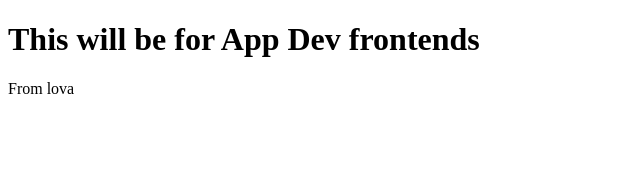
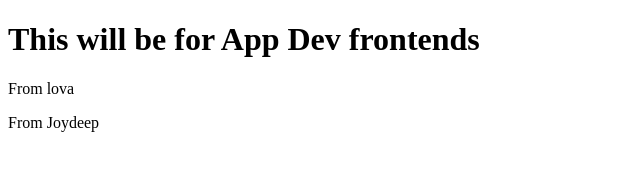
Before and after one commit to faisalahmed3/savorly-app, a plain HTML site: page Client-Side/index.html in a window 1280 px wide. Shown: the whole page, without its empty margins (0-640 px from the left). Drawn offline with Linux system fonts and the light colour scheme.

Commit message:
from Joydeep

```diff
--- a/Client-Side/index.html
+++ b/Client-Side/index.html
@@ -8,5 +8,6 @@
 <body>
     <h1>This will be for App Dev frontends</h1>
     <p>From lova</p>
+    <p>From Joydeep</p>
 </body>
 </html>
```
